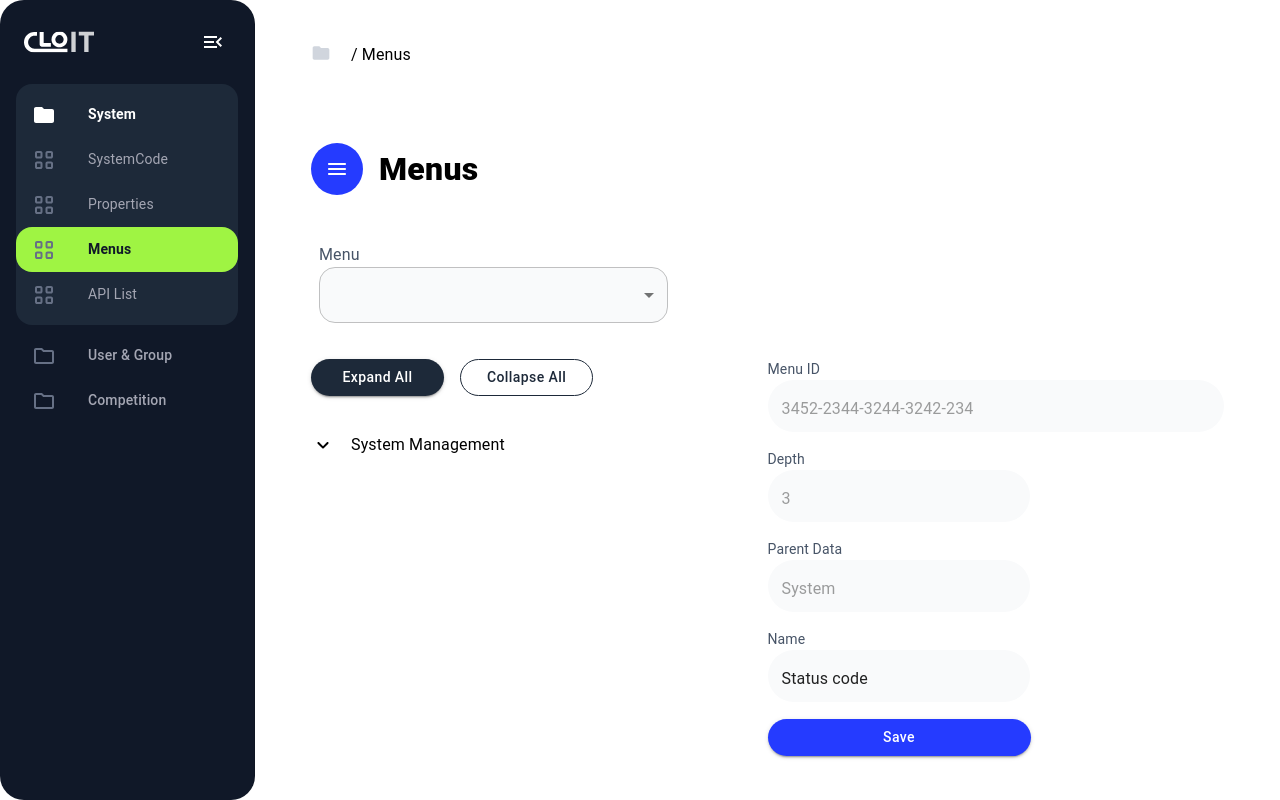
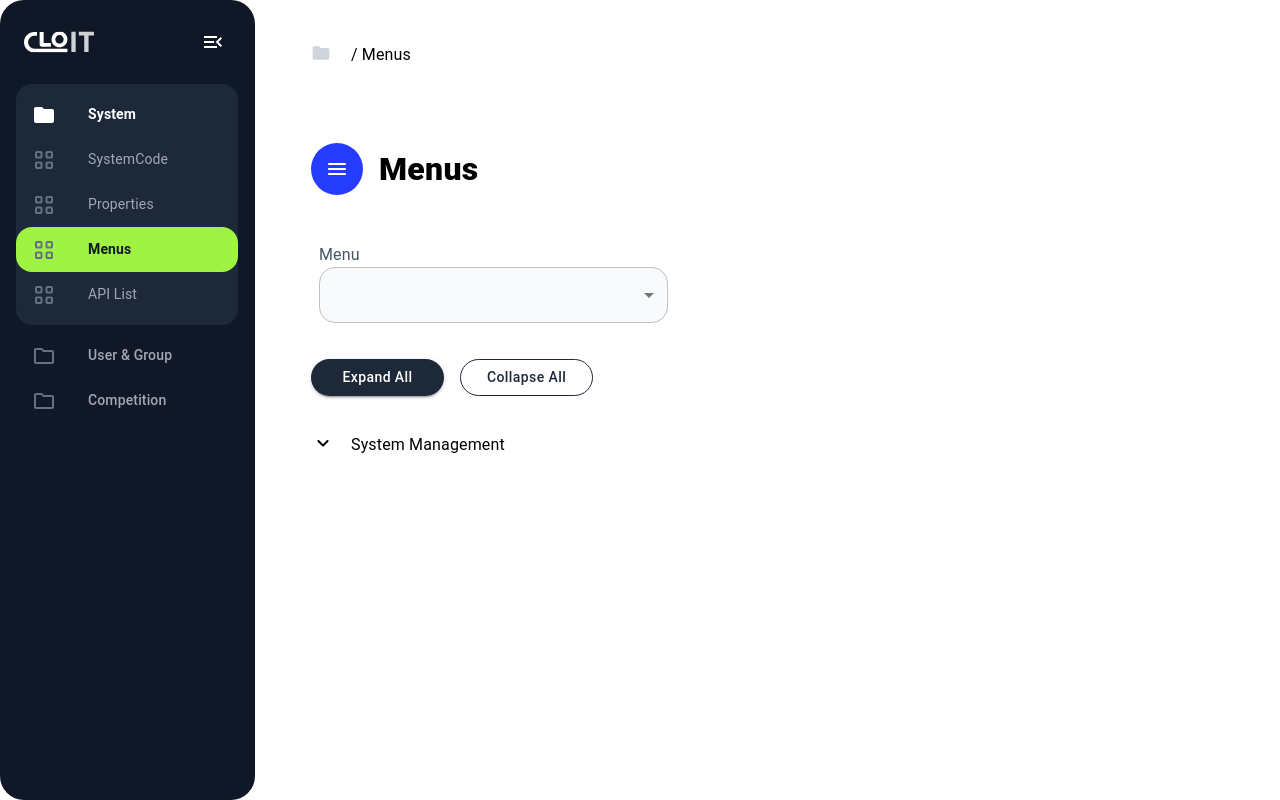
Before and after one commit to hitsamtiammar/hyperhire-new-django-react-assigment, a React (Vite) app in the folder frontend/: page / in a window 1280 px wide. Built offline with nearby package versions, Linux system fonts and the light colour scheme; a web font is replaced by a local one.

Commit message:
implement select data and map parent_id into parent_name also add some exception handler log

```diff
--- a/frontend/src/components/data/EditForm.tsx
+++ b/frontend/src/components/data/EditForm.tsx
@@ -1,5 +1,6 @@
 import { Box, Button, Grid, TextField, Typography } from '@mui/material'
 import { styled } from '@mui/material/styles'
+import { ListDataItem } from './ListData'
 
 const EditFormTextField = styled(TextField)(({theme}) => ({
     backgroundColor: theme.palette.warning.main,
@@ -19,32 +20,39 @@ const SubmitButton = styled(Button)({
     borderRadius:'48px'
 })
 
-export default function EditForm() {
+export interface EditFormProps{
+    data: ListDataItem | null
+}
+
+export default function EditForm({ data }: EditFormProps) {
+    if(!data){
+        return null
+    }
     return (
         <Grid container direction="column">
             <BoxInput>
                 <Typography fontSize="14px" color="secondary.light">Menu ID</Typography>
                 <EditFormTextField fullWidth disabled InputProps={{
                     disableUnderline: true,
-            }} value="3452-2344-3244-3242-234" />
+                }} value={data.id} />
             </BoxInput>
             <BoxInput>
                 <Typography fontSize="14px" color="secondary.light">Depth</Typography>
                 <EditFormTextField disabled InputProps={{
                     disableUnderline: true,
-            }} value={3} />
+                }} value={data.depth} />
             </BoxInput>
             <BoxInput>
                 <Typography fontSize="14px" color="secondary.light">Parent Data</Typography>
                 <EditFormTextField disabled InputProps={{
                     disableUnderline: true,
-            }} value="System" />
+                }} value={data.parent} />
             </BoxInput>
             <BoxInput>
                 <Typography fontSize="14px" color="secondary.light">Name</Typography>
                 <EditFormTextField InputProps={{
                     disableUnderline: true,
-            }} value="Status code"/>
+                }} value={data.name}/>
             </BoxInput>
             <SubmitButton variant="contained" fullWidth color="blue">Save</SubmitButton>
         </Grid>
--- a/frontend/src/components/data/ListData.tsx
+++ b/frontend/src/components/data/ListData.tsx
@@ -19,6 +19,7 @@ export interface ListDataProps{
     data: ListDataItem
     expanded?: boolean
     onCancelItemSelected: (index: string) => void
+    onItemSelected: (item: ListDataItem) => void
 }
 
 export interface ListDataRef{
@@ -35,7 +36,7 @@ const ListDataBox = styled((props: BoxProps) =>
         userSelect: 'none'
     })
 
-export function ListData({ onCancelItemSelected = noop, data, expanded: expandedProps = false } : ListDataProps, ref: Ref<ListDataRef>) {
+export function ListData({ onCancelItemSelected = noop, onItemSelected = noop, data, expanded: expandedProps = false } : ListDataProps, ref: Ref<ListDataRef>) {
     const [expanded, setExpanded] = useState(expandedProps)
     const [childExpanded, setChildExpaded] = useState(expandedProps)
     const [showAddBtn, setShowAddBtn] = useState(false)
@@ -80,6 +81,7 @@ export function ListData({ onCancelItemSelected = noop, data, expanded: expanded
     function onCancel(){
         // console.log('Cancelled data', { i: data.index, data})
         onCancelItemSelected(data.tempId as string)
+
     }
 
     function onCancelConfirmed(tempId: string){
@@ -87,11 +89,19 @@ export function ListData({ onCancelItemSelected = noop, data, expanded: expanded
         setChildrenData(newChildren)
     }
 
+    function onItemSelectedDblClick(e: React.MouseEvent){
+        e.stopPropagation()
+        console.log('Item seleced triggered')
+        onItemSelected(data)
+    }
+
     function renderItem(){
         return (
             <>
                 {data.children.length > 0 && (
-                    <KeyboardArrowDownRoundedIcon/>
+                    <Box onClick={() => setExpanded(!expanded)}>
+                        <KeyboardArrowDownRoundedIcon/>
+                    </Box>
                 )}
                 <Typography>{data.name}</Typography>
                 {showAddBtn && (
@@ -119,7 +129,7 @@ export function ListData({ onCancelItemSelected = noop, data, expanded: expanded
 
     return (
         <Grid marginTop="24px" container direction="column">
-        <ListDataBox onMouseEnter={onHover} onMouseLeave={onBlur} onClick={() => setExpanded(!expanded)}>
+        <ListDataBox onDoubleClick={onItemSelectedDblClick} onMouseEnter={onHover} onMouseLeave={onBlur}>
             {data.id !== '' ? renderItem() : renderAddItem()}
         </ListDataBox>
         {expanded && (
@@ -127,7 +137,7 @@ export function ListData({ onCancelItemSelected = noop, data, expanded: expanded
                 <Box width="30px" sx={{ transform: 'translateX(12px)', borderLeft: '1px solid lightgray' }} display="flex"/>
                 <Box display="flex" flexDirection="column" flex={1}>
                     {childrenData.map(item => {
-                       return <ForwardedListData onCancelItemSelected={onCancelConfirmed} ref={listMenuRef} expanded={childExpanded} key={item.name || item.tempId} data={item} />
+                       return <ForwardedListData onItemSelected={onItemSelected} onCancelItemSelected={onCancelConfirmed} ref={listMenuRef} expanded={childExpanded} key={item.name || item.tempId} data={item} />
                     })}
                 </Box>
                 </Grid>
@@ -139,4 +149,4 @@ export function ListData({ onCancelItemSelected = noop, data, expanded: expanded
 
 const ForwardedListData = forwardRef(ListData)
 
-export default ForwardedListData
+export default React.memo(ForwardedListData)
--- a/frontend/src/pages/Home.tsx
+++ b/frontend/src/pages/Home.tsx
@@ -37,6 +37,7 @@ import DUMMY_DATA from './DUMMY_DATA';
 export default function Home() {
     const [menuExpanded, setMenuExpanded] = useState(false)
     const listMenuRef = useRef<ListDataRef>(null)
+    const [selectedItem, setSelectedItem] = useState<ListDataItem | null>(null)
 
     function onExpandAll(){
         listMenuRef.current?.expandAll()
@@ -75,10 +76,10 @@ export default function Home() {
                     <MenuButton onClick={onExpandAll} color="info" variant="contained">Expand All</MenuButton>
                     <MenuButton onClick={onCollapseAll} color="info" variant="outlined">Collapse All</MenuButton>
                 </Grid>
-                <ListData expanded={menuExpanded} ref={listMenuRef} data={DUMMY_DATA as ListDataItem[]}/>
+                <ListData onItemSelected={(item) => setSelectedItem(item)} expanded={menuExpanded} ref={listMenuRef} data={DUMMY_DATA as ListDataItem[]}/>
             </Grid>
             <Grid item md={6} sm={12}>
-                <EditForm/>
+                <EditForm data={selectedItem} />
             </Grid>
         </Grid>
     </Container>
```
Also changed, not shown: 1 other file (tests, documents, lock files or other folders). Lines whose indentation alone changed are shown as unchanged.
